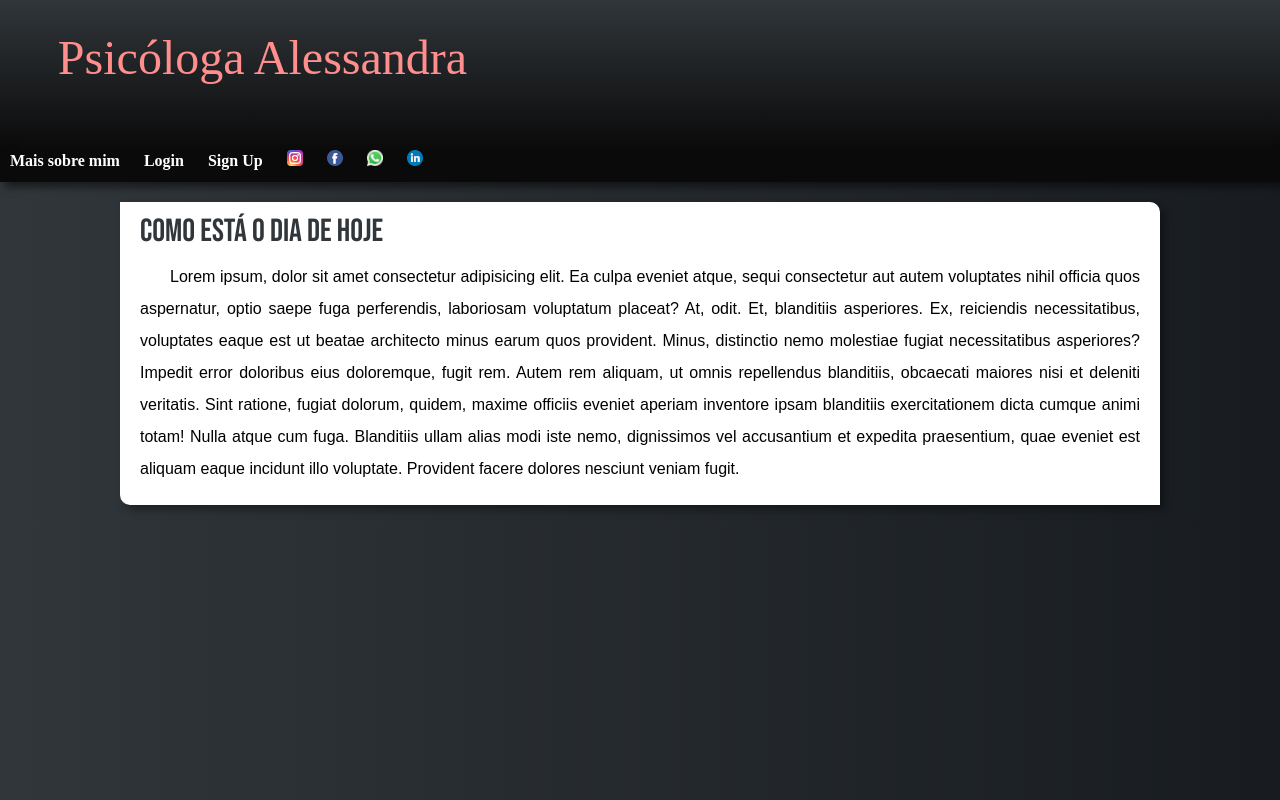
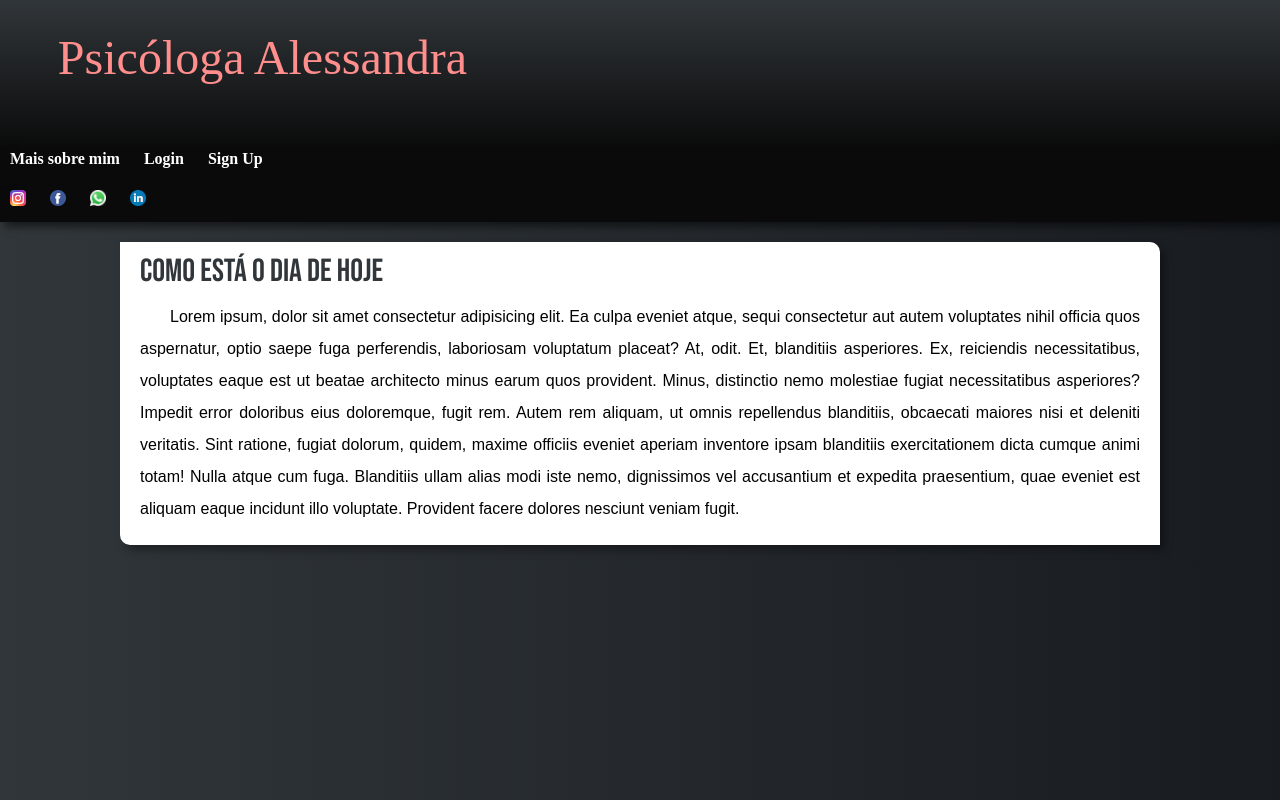
Before and after one commit to GabiCostt/site-alessandra, a plain HTML site: page versao 1.2/index.html in a window 1280 px wide. Drawn offline with Linux system fonts and the light colour scheme.

Commit message:
atualizei o navegador(nav)

```diff
--- a/versao 1.2/estilos/index.css
+++ b/versao 1.2/estilos/index.css
@@ -51,6 +51,12 @@ abbr {
     text-decoration: none;
 }
 
+nav.navpalavras {
+    background-color: var(--color11);
+    height: 40px;
+    box-shadow: 5px 5px 8px rgba(0, 0, 0, 0.514);
+}
+
 nav {
     background-color: var(--color11);
     height: 32px;
--- a/versao 1.2/index.html
+++ b/versao 1.2/index.html
@@ -12,10 +12,12 @@
     <header>
         <h1><a href="index.html" class="paginainicial"><abbr title="Página Inicial">Psicóloga Alessandra</abbr></a></h1>
     </header>
-    <nav>
+    <nav class="navpalavras">
         <a href="maissobremim.html" target="_self" class="fundolink">Mais sobre mim</a>
         <a href="#" class="fundolink">Login</a>
         <a href="#" class="fundolink">Sign Up</a>
+    </nav>
+    <nav>
         <a href="https://www.instagram.com/psicologaalessandracosta/" target="_blank"><img src="Imagens/instagram 16x16.png" alt="Instagram"></a>
         <a href="https://www.facebook.com/alessandra.costa.14203" target="_blank"><img src="Imagens/facebook 16x16.png" alt="Facebook"></a>
         <a href="https://wa.me/5534991738564" target="_blank"><img src="Imagens/whatsapp 16x16.png" alt="WhatsApp"></a>
```
